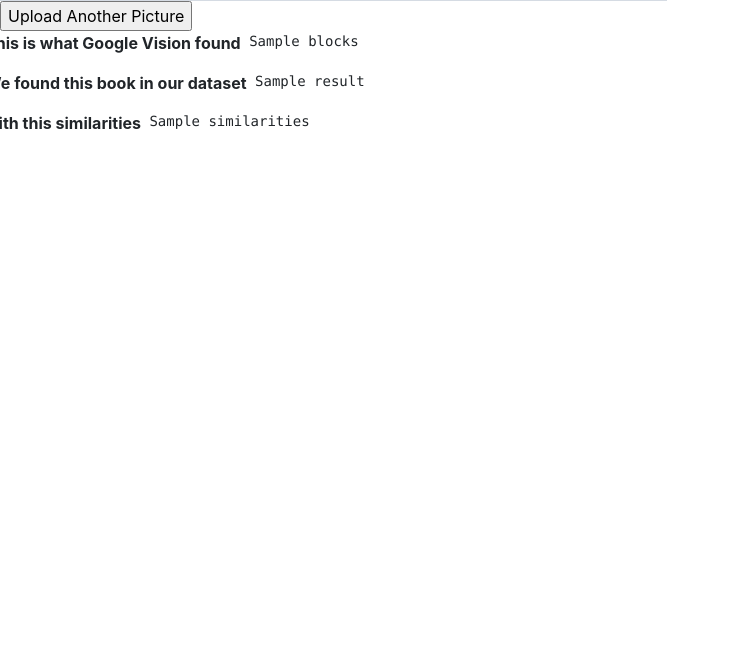
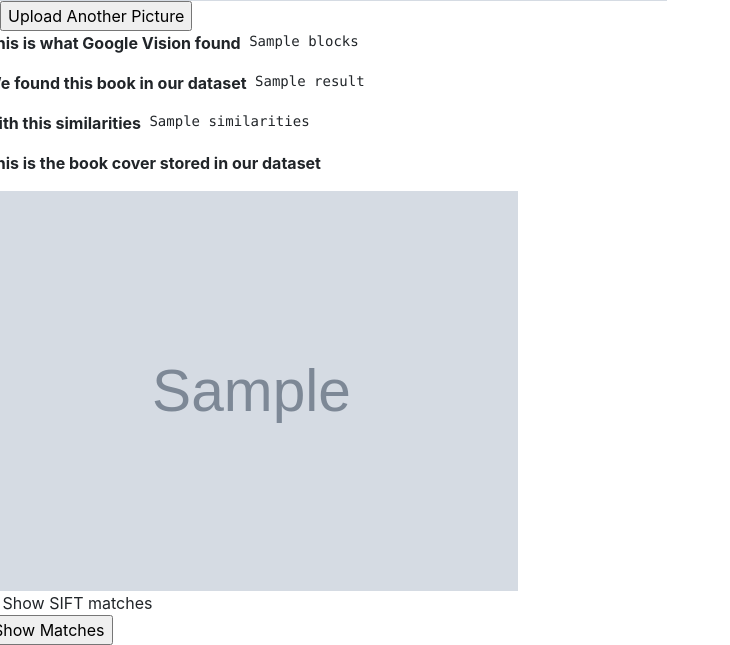
Before and after one commit to Federic0Bald0/cognitive_services_project, a Flask app: template templates/result.html in a window 1280 px wide. Shown: the part 705-1350 px from the top of the page, without its empty margins (0-730 px from the left). Before the commit the page ends 834 px from the top, so only its background shows below. Run offline with Flask 2, Linux system fonts and the light colour scheme; the template is opened without the code that fills it: most values are stand-ins (such as "Sample title", 1, 10 or a date in 2020); grey boxes marked "Sample" are stand-in pictures; parts of the project's set-up code (start-up, migrations or seed data) failed here and were passed over; some libraries are stand-ins or nearby versions.

Commit message:
Add the possibility to see SIFT results on the UI

```diff
--- a/app.py
+++ b/app.py
@@ -2,7 +2,9 @@
 import os
 from werkzeug import secure_filename
 from src.datastore import find_book
+from src.areSimilar import sift_match_images, bf
 from flask import Flask, redirect, url_for, request, render_template
+from skimage import io
 
 app = Flask(__name__)
 app.config['UPLOAD_FOLDER'] = 'static/pictures'
@@ -29,8 +31,40 @@ def show_result():
             blocks=book_details[0],
             result=('Title: ' + book_details[1][1].encode('utf-8') +
                     ', Author: ' + book_details[1][2].encode('utf-8')),
-            similarities=book_details[1][0]
+            similarities=book_details[1][0],
+            dataset_image_link=book_details[1][3]
         )
+
+
+@app.route('/matches', methods=['POST', 'GET'])
+def show_matches():
+    # According to which tecnique is selected, good percentage
+    # and matches image are shown
+    if request.form['tecnique'] == 'sift':
+        # Convert links into numpy array (right format for opencv)
+        query = io.imread('https:' + request.args.get('query').encode('utf-8'))
+        image = io.imread(os.path.join(app.config['UPLOAD_FOLDER'],
+                                       request.args.get('image')
+                                       .encode('utf-8')))
+        good_perc = sift_match_images(bf, query, image)
+        return render_template('matches.html',
+                               matches_image='static/matches.png',
+                               good=good_perc)
+
+
+# Added to avoid caching of the match image
+# Ugly, but seems to work
+@app.after_request
+def add_header(r):
+    """
+    Add headers to both force latest IE rendering engine or Chrome Frame,
+    and also to cache the rendered page for 10 minutes.
+    """
+    r.headers["Cache-Control"] = "no-cache, no-store, must-revalidate"
+    r.headers["Pragma"] = "no-cache"
+    r.headers["Expires"] = "0"
+    r.headers['Cache-Control'] = 'public, max-age=0'
+    return r
 
 
 if __name__ == '__main__':
--- a/requirements.txt
+++ b/requirements.txt
@@ -6,3 +6,4 @@ uritemplate
 google-cloud-datastore
 numpy
 opencv
+scikit-image
--- a/src/areSimilar.py
+++ b/src/areSimilar.py
@@ -58,8 +58,8 @@ def ORB_match():
             print 'descriptors image 1:',  len(des1)
             print 'descriptors image 2:', len(des2)
             print 'good:', len(matches)
-            print ('good percentage: '
-                   + str(len(matches) * 100.0 / len(des1)) + '%')
+            print('good percentage: '
+                  + str(len(matches) * 100.0 / len(des1)) + '%')
             # cv.drawMatchesKnn expects list of lists as matches.
             # img3 = cv.drawMatchesKnn(img1, kp1, img2, kp2,
             #                          good, flags=2, outImg=None)
@@ -76,11 +76,6 @@ def sift_match(matcher):
 
     for query in os.listdir(queriesPath):
         for image in os.listdir(imagesPath):
-
-            # query     = 'GEB.jpg'
-            # query     = 'GoT3.jpg'
-            # image     = 'GoT3_1.jpg'
-            # image     = 'GEB_bad.jpg'
 
             queryPath = queriesPath + query
             imagePath = imagesPath + image
@@ -110,8 +105,8 @@ def sift_match(matcher):
             print 'descriptors image 1:',  len(des1)
             print 'descriptors image 2:', len(des2)
             print 'good:', len(good)
-            print ('good percentage: '
-                   + str(len(good) * 100.0 / len(des1)) + '%')
+            print('good percentage: '
+                  + str(len(good) * 100.0 / len(des1)) + '%')
             # cv.drawMatchesKnn expects list of lists as matches.
             # img3 = cv.drawMatchesKnn(img1, kp1, img2, kp2,
             #                          good, flags=2, outImg=None)
@@ -128,11 +123,6 @@ def surf_match(matcher):
 
     for query in os.listdir(queriesPath):
         for image in os.listdir(imagesPath):
-
-            # query     = 'GEB.jpg'
-            # query     = 'GoT3.jpg'
-            # image     = 'GoT3_1.jpg'
-            # image     = 'GEB_bad.jpg'
 
             queryPath = queriesPath + query
             imagePath = imagesPath + image
@@ -162,12 +152,59 @@ def surf_match(matcher):
             print 'descriptors image 1:',  len(des1)
             print 'descriptors image 2:', len(des2)
             print 'good:', len(good)
-            print ('good percentage: '
-                   + str(len(good) * 100.0 / len(des1)) + '%')
+            print('good percentage: '
+                  + str(len(good) * 100.0 / len(des1)) + '%')
             # cv.drawMatchesKnn expects list of lists as matches.
             # img3 = cv.drawMatchesKnn(img1, kp1, img2, kp2,
             #                          good, flags=2, outImg=None)
             # plt.imshow(img3), plt.show()
+
+
+# function to compare 2 specific images
+def sift_match_images(matcher, query, image):
+
+    # The following lines are commented because
+    # these steps are done in app.py with skimage
+
+    # queryPath = queriesPath + query
+    # imagePath = imagesPath + image
+
+    # img1 = cv.imread(queryPath, 0)          # queryImage
+    # img2 = cv.imread(imagePath, 0)          # trainImage
+
+    # Initiate SIFT detector
+    sift = cv.xfeatures2d.SIFT_create()
+    # find the keypoints and descriptors with sift
+    kp1, des1 = sift.detectAndCompute(query, None)
+    kp2, des2 = sift.detectAndCompute(image, None)
+    # BFMatcher with default params
+    matches = matcher.knnMatch(des1, des2, k=2)
+    # Apply ratio test
+    good = []
+
+    for m, n in matches:
+        if m.distance < distance_coef * n.distance:
+            good.append([m])
+
+    print
+    print '***********'
+    print 'query:', query
+    print 'image:', image
+    print
+
+    print 'descriptors image 1:',  len(des1)
+    print 'descriptors image 2:', len(des2)
+    print 'good:', len(good)
+    print('good percentage: '
+          + str(len(good) * 100.0 / len(des1)) + '%')
+    # cv.drawMatchesKnn expects list of lists as matches.
+    img3 = cv.drawMatchesKnn(query, kp1, image, kp2,
+                             good, flags=2, outImg=None)
+    plt.imshow(img3), plt.savefig('static/matches.png')  # , plt.show()
+    return len(good) * 100.0 / len(des1)
+
+
+# sift_match_images(bf, 'the_player.jpg', 'The_Player.jpg')
 
 
 if __name__ == '__main__':
--- a/src/datastore.py
+++ b/src/datastore.py
@@ -108,7 +108,8 @@ def search_book(generic_title, cursor=None, similarity=[0, 0], best_book=None):
     if next_cursor:
         return search_book(generic_title, next_cursor, similarity, best_book)
 
-    return similarity, best_book.get('title'), best_book.get('author')
+    return (similarity, best_book.get('title'),
+            best_book.get('author'), best_book.get('image'))
 
 
 # check if the ratio1 is better than ratio2
--- a/templates/result.html
+++ b/templates/result.html
@@ -20,6 +20,21 @@
             <p> <strong> with this similarities </strong> </p>
             <pre> {{similarities}} </pre>
         </div>
+        <div class="row">
+            <p> <strong> This is the book cover stored in our dataset </strong> </p>
+        </div>
+        <div class="row">
+            <img id="dataset-pic" src="{{dataset_image_link}}" alt="Not image found" height="400">
+
+            <form action="http://localhost:5000/matches?query={{dataset_image_link}}&image={{picture}}" method="POST" enctype="multipart/form-data">
+                <input type="radio" name="tecnique" value="sift" checked> Show SIFT matches <br>
+                <!-- <input type="radio" name="tecnique" value="surf"> Show SURF matches <br> <br> -->
+
+                <!-- <input name="similarities" value="{{similarities}}" id="sim_input" /> -->
+                <input type="submit" name="submit_tecnique" value="Show Matches" />
+            </form>
+
+        </div>
     </div>
 </div>
 
```
Also changed, not shown: templates/matches.html (added, +12 -0 lines), src/Book_Covers/Images/The_Player.jpg (added), src/Book_Covers/Query/the_player.jpg (added), static/matches.png (added), static/pictures/Soltanto_col_mio_babbo.jpg (added).
